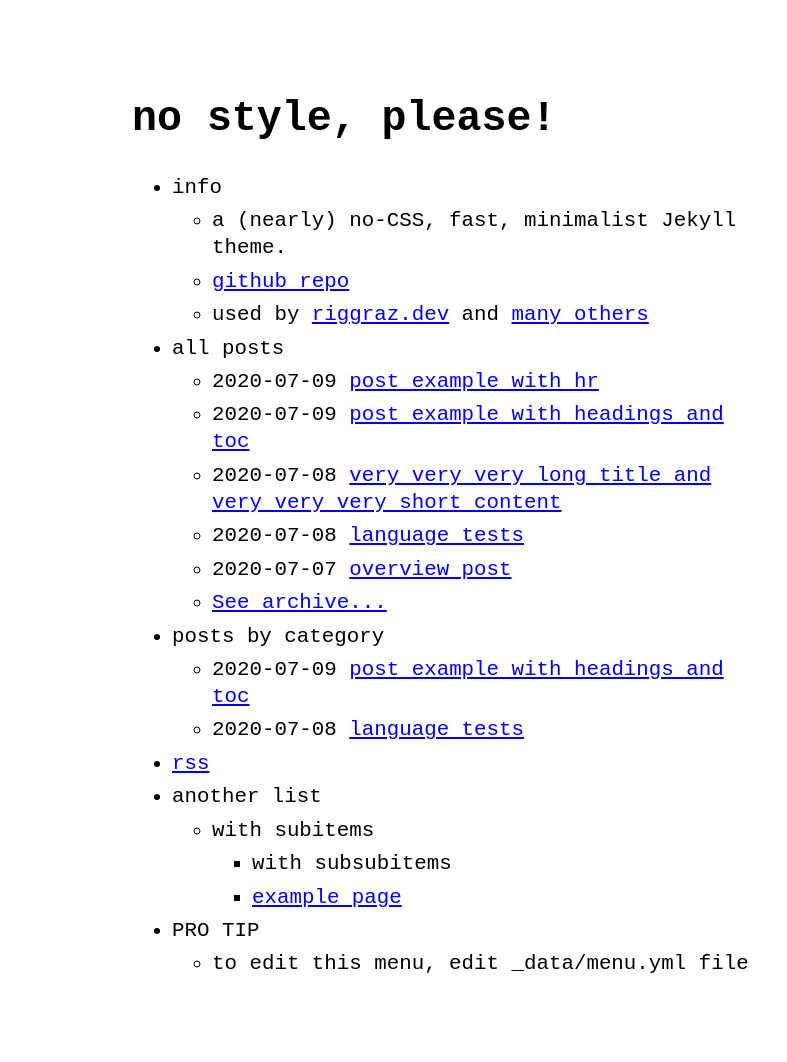
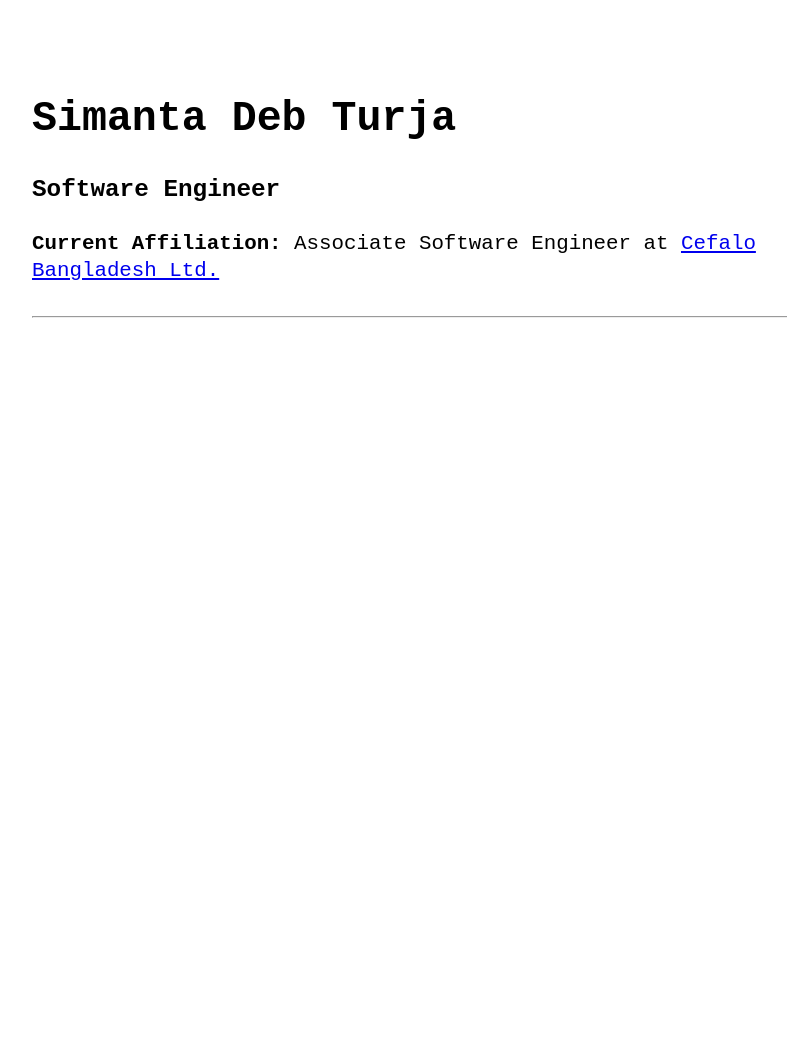
Before and after one commit to simantaturja/simantaturja.github.ioo, a Jekyll site: the page built from index.md, in a window 1280 px wide. Shown: the whole page, without its empty margins (188-975 px from the left). Built offline with Jekyll 4.4.1, drawn with Linux system fonts in a browser that asks for light colours; after the commit the page ends 900 px from its top, so only the background shows below that.

Commit message:
home page modification

```diff
--- a/_config.yml
+++ b/_config.yml
@@ -1,7 +1,8 @@
-title: no style, please! # name of the site
-author: Riccardo Graziosi # name of site's author
-email: riccardo.graziosi97@gmail.com # email of site's author
-url: https://riggraz.dev # root address of the site
+title: Simanta Deb Turja # name of the site
+author: Simanta Deb Turja # name of site's author
+tag: Software Engineer
+email: simantaturja@gmail.com # email of site's author
+url: 'https://simantaturja.github.io' # root address of the site
 baseurl: '' # subpath of the site, e.g. "/blog"
 description: > # description of the site (multiple lines allowed)
   A (nearly) no-CSS, fast, minimalist Jekyll theme.
--- a/_data/menu.yml
+++ b/_data/menu.yml
@@ -2,37 +2,32 @@
 # https://github.com/riggraz/no-style-please#customize-the-menu
 
 entries:
-  - title: info
-    entries:
-      - title: a (nearly) no-CSS, fast, minimalist Jekyll theme.
-      - title: github repo
-        url: https://github.com/riggraz/no-style-please
-      - title: "used by <a href='https://riggraz.dev'>riggraz.dev</a> and <a href='https://github.com/riggraz/no-style-please/network/dependents'>many others</a>"
+  # - title: Podcasts I listen to
 
-  - title: all posts
-    post_list:
-      limit: 5
-      show_more: true
-      show_more_text: See archive...
-      show_more_url: archive.html
+  # - title: blog posts
+  #   post_list:
+  #     limit: 5
+  #     show_more: true
+  #     show_more_text: See archive...
+  #     show_more_url: archive.html
 
-  - title: posts by category
-    post_list:
-      category: example2
-      show_more: true
-      show_more_text: See more posts...
-      show_more_url: example2-archive.html
+  # - title: posts by category
+  #   post_list:
+  #     category: example2
+  #     show_more: true
+  #     show_more_text: See more posts...
+  #     show_more_url: example2-archive.html
 
-  - title: rss
-    url: feed.xml
+  # - title: rss
+  #   url: feed.xml
 
-  - title: another list
-    entries:
-      - title: with subitems
-        entries:
-          - title: with subsubitems
-          - title: example page
-            url: about
-  - title: PRO TIP
-    entries:
-      - title: to edit this menu, edit _data/menu.yml file
+  # - title: another list
+  #   entries:
+  #     - title: with subitems
+  #       entries:
+  #         - title: with subsubitems
+  #         - title: example page
+  #           url: about
+  # - title: PRO TIP
+  #   entries:
+  #     - title: to edit this menu, edit _data/menu.yml file
--- a/_layouts/home.html
+++ b/_layouts/home.html
@@ -1,13 +1,20 @@
 ---
 layout: default
 ---
+
 <header>
   <h1>{{ site.title }}</h1>
+  <h3>{{ site.tag }}</h3>
+  <p>
+    <strong>Current Affiliation: </strong>Associate Software Engineer at
+    <a href="https://www.facebook.com/cefalobangladesh"
+      >Cefalo Bangladesh Ltd.</a
+    >
+  </p>
+  <hr />
   {% if site.theme_config.show_description %}
-    <p>{{ site.description }}</p>
+  <p>{{ site.description }}</p>
   {% endif %}
 </header>
 
-{% include menu_item.html collection=site.data.menu.entries %}
-
-{{ content }}
+{% include menu_item.html collection=site.data.menu.entries %} {{ content }}
--- a/_sass/no-style-please.scss
+++ b/_sass/no-style-please.scss
@@ -4,24 +4,34 @@
   img {
     filter: invert(1);
 
-    &.ioda { filter: invert(0); }
+    &.ioda {
+      filter: invert(0);
+    }
   }
 }
 
-body[a="dark"] { @include dark-appearance; }
-
+body[a='dark'] {
+  @include dark-appearance;
+}
 
 @media (prefers-color-scheme: dark) {
-  body[a="auto"] { @include dark-appearance; }
+  body[a='auto'] {
+    @include dark-appearance;
+  }
 }
 // -------------------------------------------- //
 
 // bg color is also needed in html in order to
 // block body's background propagation
 // see: https://stackoverflow.com/a/61265706
-html, body { background: white; }
+html,
+body {
+  background: white;
+}
 
-html { height: 100%; }
+html {
+  height: 100%;
+}
 
 body {
   color: black;
@@ -32,34 +42,43 @@ body {
   min-height: 100%;
 }
 
-.post-meta { text-align: right; }
+.post-meta {
+  text-align: right;
+}
 
-h2, h3, h4, h5, h6 { margin-top: 3rem; }
+h2,
+h4,
+h5,
+h6 {
+  margin-top: 3rem;
+}
 
-hr { margin: 2rem 0; }
+hr {
+  margin: 2rem 0;
+}
 
-p { margin: 1rem 0; }
+p {
+  margin: 1rem 0;
+}
 
-li { margin: 0.4rem 0; }
+li {
+  margin: 0.4rem 0;
+}
 
-*:target { background: yellow; }
+*:target {
+  background: yellow;
+}
 
 .w {
   width: fit-content;
-  max-width: 640px;
+  max-width: 840px;
   margin: 0 auto;
   padding: 4rem 2rem;
 }
 
-hr {
-  text-align: center;
-  border: 0;
-
-  &:before { content: '/////' }
-  &:after { content: attr(data-content) '/////' }
-}
-
-table, th, td {
+table,
+th,
+td {
   width: 100%;
   border: thin solid black;
   border-collapse: collapse;
@@ -82,7 +101,9 @@ blockquote {
   border: thin solid black;
   padding: 1rem;
 
-  p { margin: 0; }
+  p {
+    margin: 0;
+  }
 }
 
 img {
```
